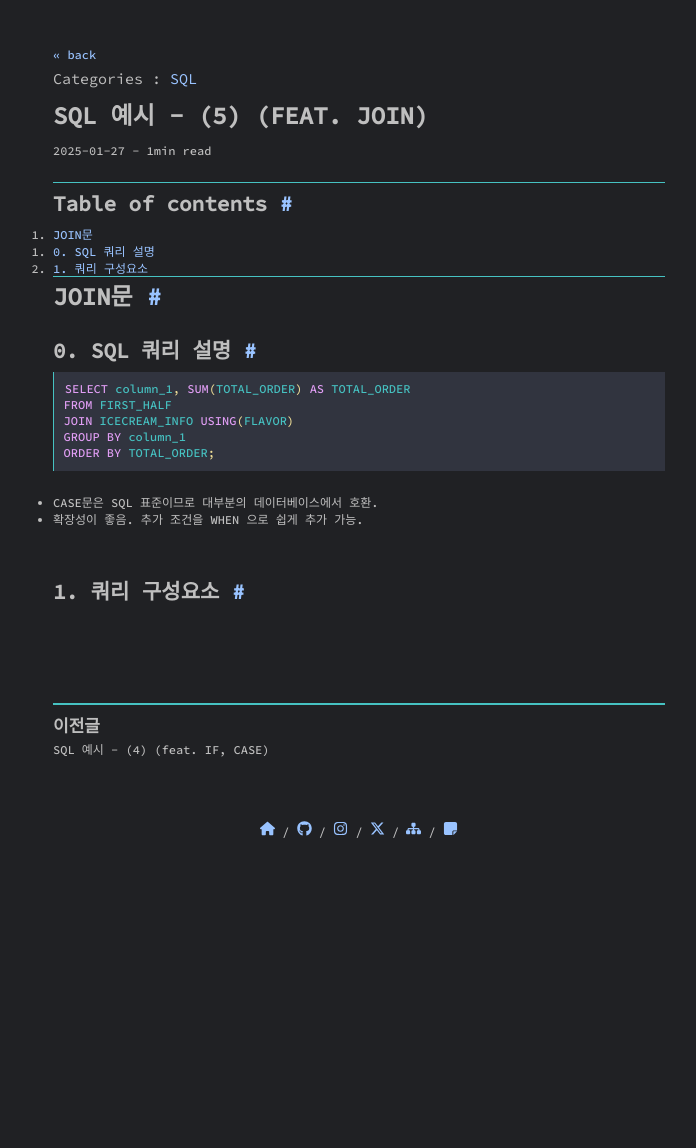
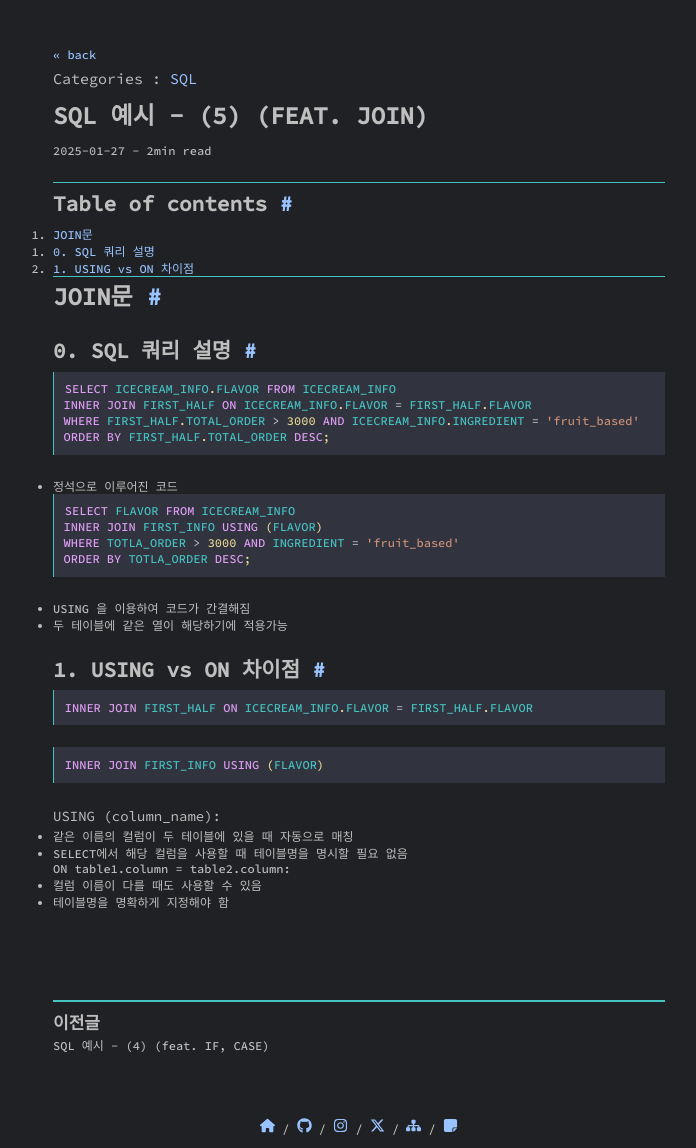
Before and after one commit to pozuhtuhv/pozuhtuhv.github.io, a Jekyll site: the page built from _posts/2025-01-27-sql-example-(5).md, in a window 1280 px wide. Shown: the whole page, without its empty margins (281-977 px from the left). Built offline with Jekyll 4.4.1, drawn with Linux system fonts in a browser that asks for light colours; some web fonts are replaced; comment, search, counter and statistics services are not loaded; before the commit the page ends 900 px from its top, so only the background shows below that.

Commit message:
(edit) new_post

````diff
--- a/_posts/2025-01-27-sql-example-(5).md
+++ b/_posts/2025-01-27-sql-example-(5).md
@@ -24,17 +24,43 @@ tag: [sql, example, question, join]
 
 ## 0. SQL 쿼리 설명
 ```sql
-SELECT column_1, SUM(TOTAL_ORDER) AS TOTAL_ORDER
-FROM FIRST_HALF
-JOIN ICECREAM_INFO USING(FLAVOR)
-GROUP BY column_1
-ORDER BY TOTAL_ORDER;
+SELECT ICECREAM_INFO.FLAVOR FROM ICECREAM_INFO
+INNER JOIN FIRST_HALF ON ICECREAM_INFO.FLAVOR = FIRST_HALF.FLAVOR
+WHERE FIRST_HALF.TOTAL_ORDER > 3000 AND ICECREAM_INFO.INGREDIENT = 'fruit_based'
+ORDER BY FIRST_HALF.TOTAL_ORDER DESC;
 ```
 <br>
-- CASE문은 SQL 표준이므로 대부분의 데이터베이스에서 호환.
-- 확장성이 좋음. 추가 조건을 WHEN 으로 쉽게 추가 가능.
+- 정석으로 이루어진 코드
+<br>
 
+```sql
+SELECT FLAVOR FROM ICECREAM_INFO
+INNER JOIN FIRST_INFO USING (FLAVOR)
+WHERE TOTLA_ORDER > 3000 AND INGREDIENT = 'fruit_based'
+ORDER BY TOTLA_ORDER DESC;
+```
+<br>
+
+- USING 을 이용하여 코드가 간결해짐
+- 두 테이블에 같은 열이 해당하기에 적용가능
 <br>
 <br>
 
-## 1. 쿼리 구성요소
+## 1. USING vs ON 차이점
+```sql
+INNER JOIN FIRST_HALF ON ICECREAM_INFO.FLAVOR = FIRST_HALF.FLAVOR
+```
+<br>
+
+```sql
+INNER JOIN FIRST_INFO USING (FLAVOR)
+```
+<br>
+
+USING (column_name):
+- 같은 이름의 컬럼이 두 테이블에 있을 때 자동으로 매칭
+- SELECT에서 해당 컬럼을 사용할 때 테이블명을 명시할 필요 없음
+<br>
+ON table1.column = table2.column:
+- 컬럼 이름이 다를 때도 사용할 수 있음
+- 테이블명을 명확하게 지정해야 함
````
Also changed, not shown: _posts/2025-01-27-sql-example-(4).md (+2 -1 lines).
